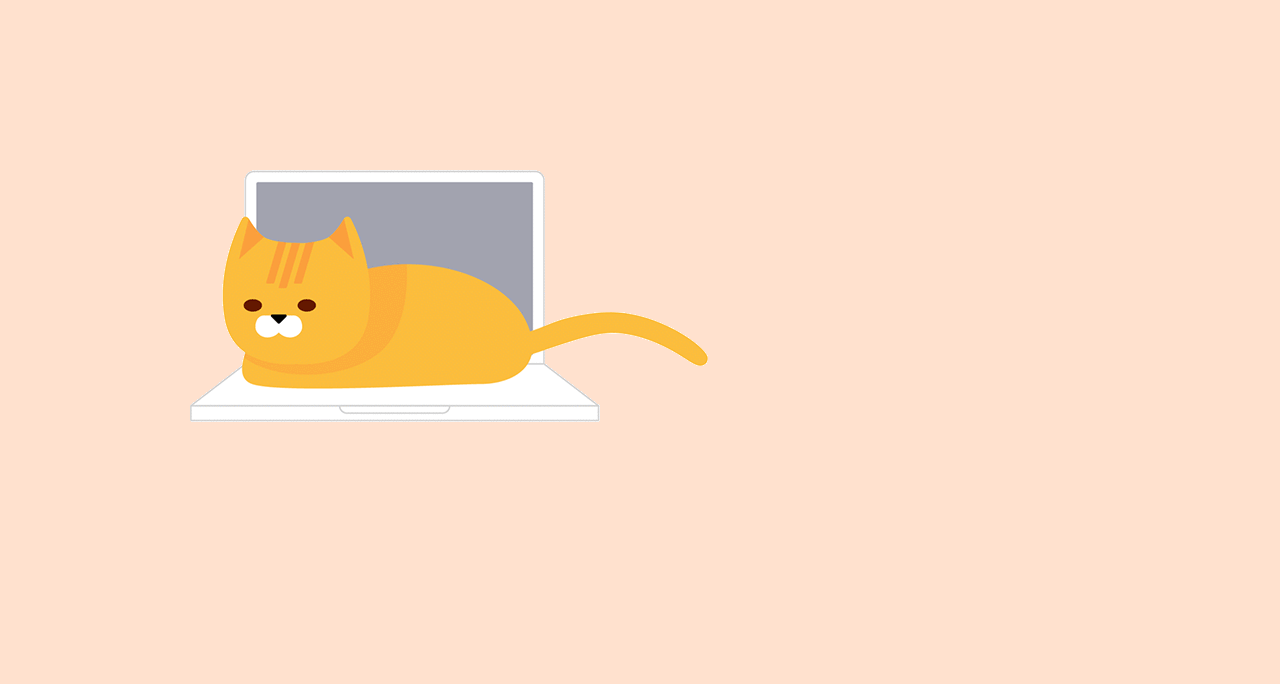
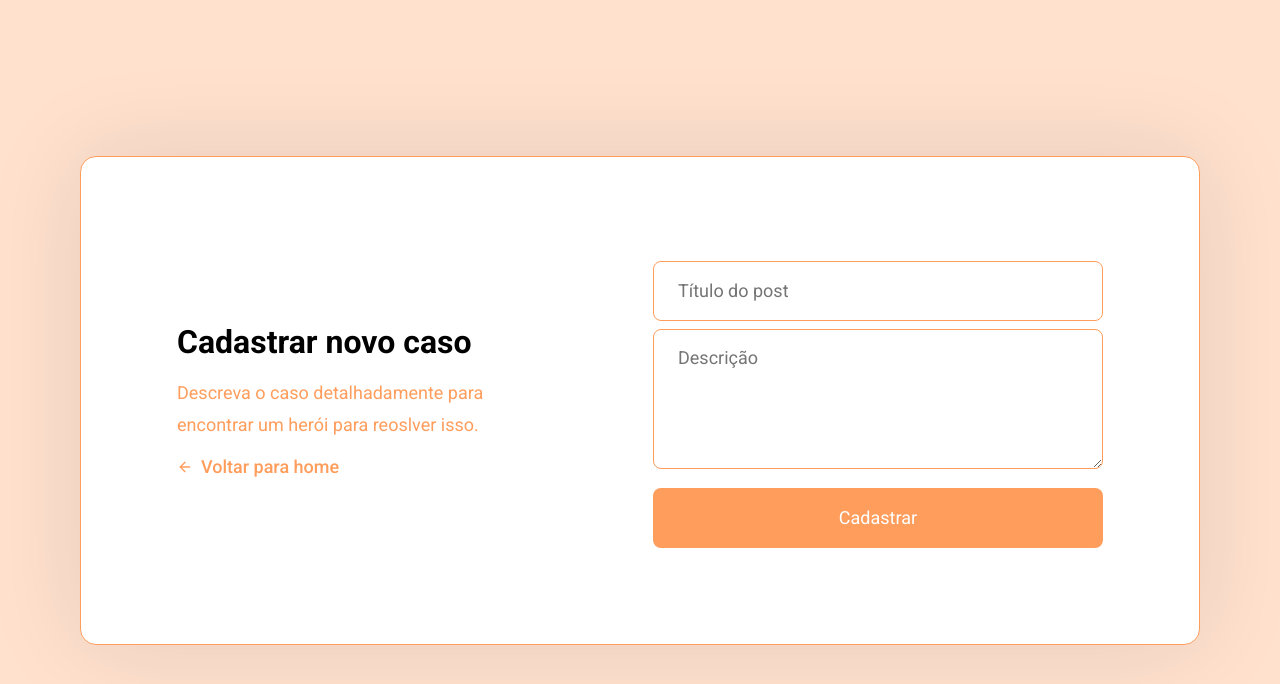
Before and after one commit to LeoAlbergaria/HelpingPaw, a React (Create React App) app in the folder frontend/: page /home/new in a window 1280 px wide. Shown: the top 684 px of the page. Built offline with nearby package versions, Linux system fonts and the light colour scheme.

Commit message:
[feat] Tela de Cadastro de posts

```diff
--- a/frontend/src/pages/Home/index.js
+++ b/frontend/src/pages/Home/index.js
@@ -1,46 +1,87 @@
-import { useState } from 'react';
-import {Link, useHistory} from 'react-router-dom';
+import { useEffect , useState } from 'react';
+import {Link, useNavigate} from 'react-router-dom';
 import { FiPower, FiTrash2 } from 'react-icons/fi';
 
-// import api from '../../services/api';
+import api from '../../services/api';
 
 import './styles.css';
 
 import logo from '../../assets/logo.png'
 
 export default function Home(){
+    const [posts, setPosts] = useState([]);
+    const [user, setUser] = useState('');
+
+    const navigate = useNavigate();
+
+    const token = localStorage.getItem('token');
+    // const ongName = localStorage.getItem('ongName');
+
+    useEffect(() => {
+        // if(token === null) {
+        //     navigate("../", { replace: true });
+        // }
+        api.get('/leo/posts', {
+            headers: {
+                "Authorization": `Bearer ${token}`,
+            }
+        }).then(response => {
+            setPosts(response.data.posts);
+            setUser(response.data);
+        })
+    }, []);
+
+    // async function handleDeleteIncidente(id) {
+    //     try {
+    //         await api.delete(`incidents/${id}`, {
+    //             headers: {
+    //                 Authorization: ongId,
+    //             }
+    //         });
+
+    //         setIncidents(incidents.filter(incident => incident.id !== id));
+    //     } catch (err) {
+    //         alert('Erro ao deletar caso, tente novamente');
+    //     }
+    // }
+
+    function handleLogout () {
+        localStorage.clear();
+        navigate("../", { replace: true });
+    }
+
     return (
         <div className="profile-container">
             <header>
                 <img src={logo} alt="HelpingPaw" />
-                <span>Bem vinda, Leonardo</span>
+                <span>Bem vinda, {user.nome}</span>
 
-                <Link className="button" to="/incidents/new">Cadastrar novo caso</Link>
-                <button  type="button">
+                <Link className="button" to="/home/new">Cadastrar novo caso</Link>
+                <button onClick={handleLogout} type="button">
                     <FiPower size={18} color="#E02041" />
                 </button>
             </header>
 
             <h1>Casos cadastrados</h1>
 
-            {/* <ul>
-               {incidents.map(incident => (
-                   <li key={incident.id}>
-                   <strong>CASO:</strong>
-                   <p>{incident.title}</p>
+            <ul>
+               {posts.map(post => (
+                   <li key={post.id}>
+                   <strong>TITULO:</strong>
+                   <p>{post.titulo}</p>
 
                    <strong>DESCRIÇÂO:</strong>
-                   <p>{incident.description}</p>
+                   <p>{post.descricao}</p>
 
-                   <strong>VALOR:</strong>
-                   <p>{Intl.NumberFormat('pt-BR', {style: 'currency', currency: 'BRL'}).format(incident.value)}</p>
+                   {/* <strong>VALOR:</strong>
+                   <p>{Intl.NumberFormat('pt-BR', {style: 'currency', currency: 'BRL'}).format(post.value)}</p> */}
 
-                   <button onClick={() => handleDeleteIncidente(incident.id)} type="button">
+                   {/* <button onClick={() => handleDeleteposte(post.id)} type="button">
                        <FiTrash2 size={20} color="#a8a8b3" />
-                   </button>
+                   </button> */}
                </li>
                ))}
-            </ul> */}
+            </ul>
         </div>
     );
 }
--- a/frontend/src/pages/Login/index.js
+++ b/frontend/src/pages/Login/index.js
@@ -23,12 +23,13 @@ export default function Login() {
         };
 
         try {
-            const response = await api.post('sessions', data);
+            const response = await api.post('/auth/login', data);
 
             // localStorage.setItem('ongId', id);
-            // localStorage.setItem('ongName', response.data.name);
+            localStorage.setItem('userId', response.data.userId);
+            localStorage.setItem('token', response.data.token);
 
-            navigate.push('/home');
+            navigate("../home", { replace: true });
         } catch (err) {
             alert('Falha no login, tente novamente.');
         }
--- /dev/null
+++ b/frontend/src/pages/NewPost/index.js
@@ -0,0 +1,70 @@
+import { useState } from 'react';
+import {Link, useNavigate} from 'react-router-dom';
+import {FiArrowLeft} from 'react-icons/fi';
+
+import api from '../../services/api';
+
+import './styles.css';
+
+export default function Profile(){
+    const [titulo, setTitle] = useState('');
+    const [descricao, setDescription] = useState('');
+
+    const navigate = useNavigate();
+
+    const userId = localStorage.getItem('userId');
+    const token = localStorage.getItem('token');
+
+    async function handleNewIncident(e){
+        e.preventDefault();
+
+        const data = {
+            userId,
+            titulo,
+            descricao,
+        };
+
+        try {
+            await api.post('/user/newpost', data, {
+                headers: {
+                    "Authorization": `Bearer ${token}`,
+                }
+            })
+
+            navigate("../home", { replace: true });
+        } catch (err) {
+            alert('Erro no cadastro, tente novamente.');
+        }
+    }
+
+    return(
+        <div className="new-incident-container">
+            <div className="content">
+                <section>
+
+                    <h1>Cadastrar novo caso</h1>
+                    <p>Descreva o caso detalhadamente para encontrar um herói para reoslver isso.</p>
+                    <Link className="back-link" to="/home">
+                        <FiArrowLeft size={16} color="#ff9d5c"/>
+                        Voltar para home
+                    </Link>
+                </section>
+
+                <form onSubmit={handleNewIncident}>
+                    <input
+                        placeholder="Título do post"
+                        value={titulo}
+                        onChange={e => setTitle(e.target.value)}
+                     />
+                    <textarea
+                        placeholder="Descrição"
+                        value={descricao}
+                        onChange={e => setDescription(e.target.value)}
+                     />
+
+                    <button className="button" type="submit">Cadastrar</button>
+                </form>
+            </div>
+        </div>
+    );
+}
--- /dev/null
+++ b/frontend/src/pages/NewPost/styles.css
@@ -0,0 +1,49 @@
+.new-incident-container {
+    width: 100%;
+    max-width: 1120px;
+    height: 100vh;
+    margin: 0 auto;
+
+    display: flex;
+    align-items: center;
+    justify-content: space-between;
+}
+
+.new-incident-container .content {
+    width: 100%;
+    padding: 96px;
+    background: white;
+    box-shadow: 0 0 100px rgba(0,0,0,0.1);
+    border-radius: 16px;
+    border: 1px solid #ff9d5c;
+
+    display: flex;
+    justify-content: space-between;
+    align-items: center;
+}
+
+.new-incident-container .content section {
+    width: 100%;
+    max-width: 380px;
+}
+
+.new-incident-container .content section h1 {
+    margin-bottom: 16px;
+    font-size: 32px;
+}
+
+.new-incident-container .content section p {
+    font-size: 18px;
+    color: #ff9d5c;
+    line-height: 32px;
+}
+
+.new-incident-container .content form {
+    width: 100%;
+    max-width: 450px;
+}
+
+.new-incident-container .content form input,
+.new-incident-container .content form textarea {
+    margin-top: 8px;
+}
--- a/frontend/src/pages/Register/index.js
+++ b/frontend/src/pages/Register/index.js
@@ -29,11 +29,11 @@ export default function Register(){
         };
 
         try {
-            const response = await api.post('ongs', data);
+            const response = await api.post('/register/user', data);
 
             // alert(`Seu ID de acesso: ${response.data.id}`);
 
-            navigate.push('/');
+            navigate("../", { replace: true });
         } catch (err) {
             alert('Erro no cadastro, tente novamente.');
         }
--- a/frontend/src/routes.js
+++ b/frontend/src/routes.js
@@ -4,6 +4,7 @@ import {BrowserRouter, Route, Routes} from 'react-router-dom';
 import Login from './pages/Login';
 import Register from './pages/Register';
 import Home from './pages/Home';
+import NewPost from './pages/NewPost';
 import NotFound from './pages/NotFound';
 
 export default function Paths() {
@@ -13,6 +14,7 @@ export default function Paths() {
                 <Route path='/' element={<Login />} />
                 <Route path='/register' element={<Register />} />
                 <Route path='/home' element={<Home />} />
+                <Route path='/home/new' element={<NewPost />} />
                 <Route path='*' element={<NotFound />} />
             </Routes>
         </BrowserRouter>
--- a/frontend/src/services/api.js
+++ b/frontend/src/services/api.js
@@ -1,7 +1,7 @@
 import axios from 'axios';
 
 const api = axios.create({
-    baseURL: 'http://localhost:3333',
+    baseURL: 'http://localhost:3000',
 })
 
 export default api;
```
